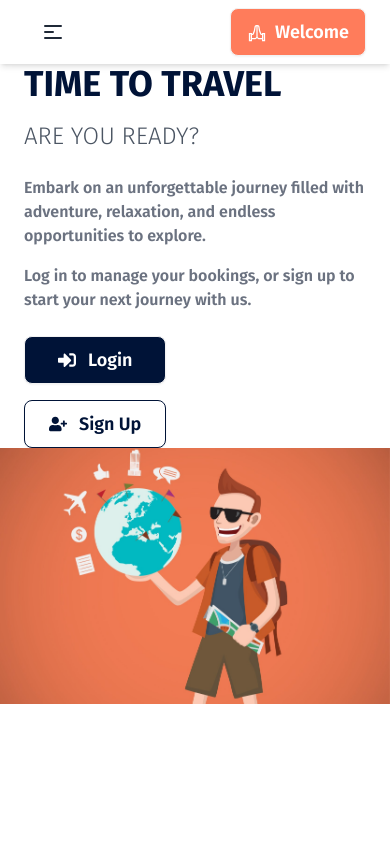
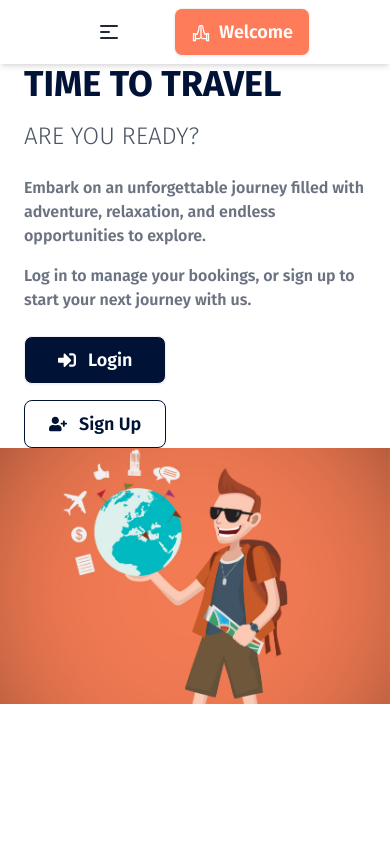
Before and after one commit to khadar-oothuru/Roam-and-Relax-Client, a React (Vite) app: page / in a window 390 px wide. Shown: the top 844 px of the page. Built offline with nearby package versions, Linux system fonts and the light colour scheme; a web font is replaced by a local one.

Commit message:
home page making responsive

```diff
--- a/src/components/Navbar.jsx
+++ b/src/components/Navbar.jsx
@@ -20,7 +20,7 @@ const Navbar = () => {
 
   return (
     <div
-      className="navbar bg-white shadow-md px-6 py-3 sticky top-0 z-50"
+      className="navbar bg-white shadow-md px-20 py-3 sticky top-0 z-50"
       style={{ height: "4rem" }}
     >
       <div className="navbar-start">
```
